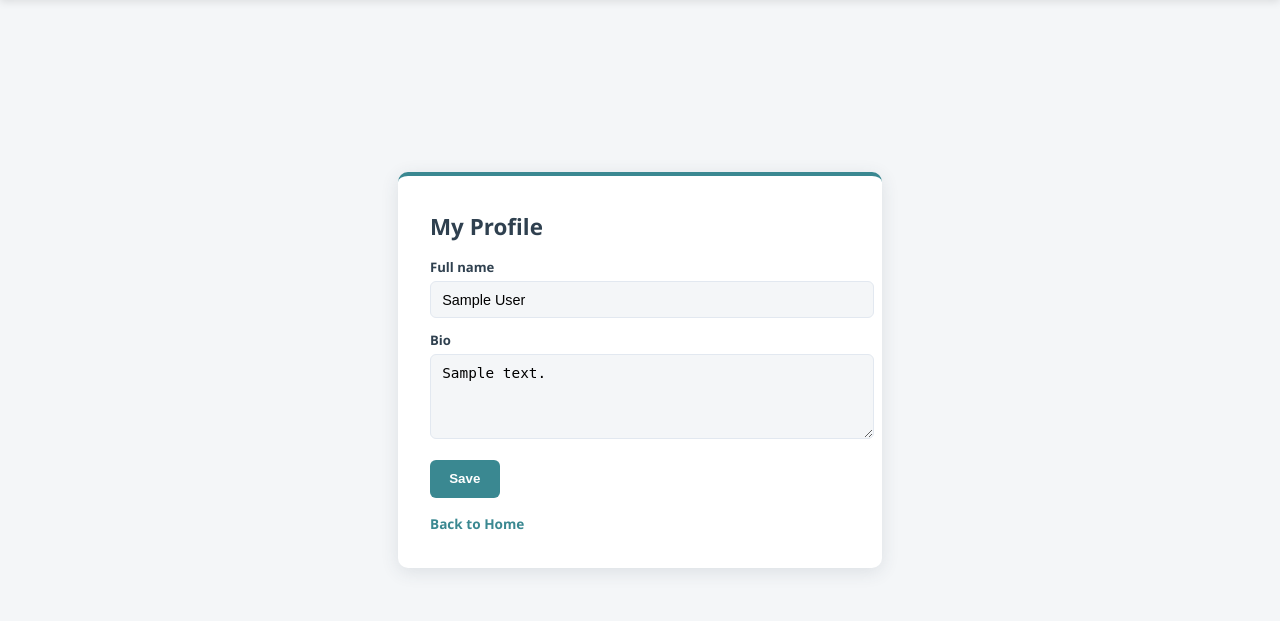
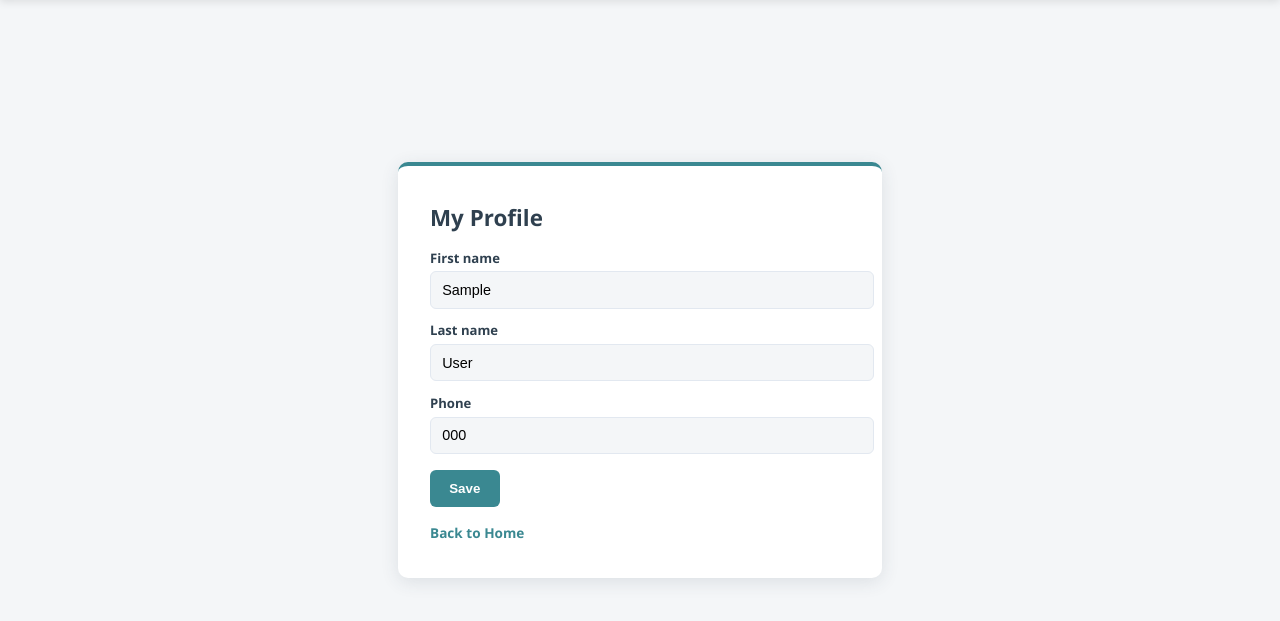
Before and after one commit to sjq-158/kith-django, a Django app: template templates/profiles/profile.html in a window 1280 px wide. Shown: the part 60-681 px from the top of the page. Run offline with Django 5.2, Linux system fonts and the light colour scheme; tables that the repository leaves empty hold one stand-in row (values such as "Sample post"); the template is opened without the code that fills it: values that come from a table or form of the project are taken from there, most other values are stand-ins (such as "Sample title", 1, 10 or a date in 2020).

Commit message:
feat(profiles): replace Profile with Admin, HeadPharmacist and Pharmacist models

```diff
--- a/apps/profiles/models.py
+++ b/apps/profiles/models.py
@@ -2,15 +2,63 @@
 
 # # Create your models here.
 
-# added
-from django.contrib.auth.models import User
+# added - 09292026
+from django.conf import settings
 from django.db import models
 
 
-class Profile(models.Model):
-    user = models.OneToOneField(User, on_delete=models.CASCADE)
-    full_name = models.CharField(max_length=150, blank=True)
-    bio = models.TextField(blank=True)
+class RoleProfile(models.Model):
+    user = models.OneToOneField(settings.AUTH_USER_MODEL, on_delete=models.CASCADE)
+    first_name = models.CharField(max_length=255, blank=True)
+    last_name = models.CharField(max_length=255, blank=True)
+
+    class Meta:
+        abstract = True
 
     def __str__(self):
-        return self.user.username
+        return f"{self.first_name} {self.last_name}".strip() or str(self.user)
+
+
+class Admin(RoleProfile):
+    phone_field = "admin_phone"
+
+    admin_id = models.AutoField(primary_key=True)
+    admin_phone = models.CharField(max_length=20, blank=True)
+
+    class Meta:
+        db_table = "admin"
+
+
+class HeadPharmacist(RoleProfile):
+    phone_field = "head_pharmacist_phone"
+
+    head_pharmacist_id = models.AutoField(primary_key=True)
+    license_number = models.CharField(max_length=100, blank=True)
+    head_pharmacist_phone = models.CharField(max_length=20, blank=True)
+
+    class Meta:
+        db_table = "head_pharmacist"
+
+
+class Pharmacist(RoleProfile):
+    phone_field = "pharmacist_phone"
+
+    pharmacist_id = models.AutoField(primary_key=True)
+    license_number = models.CharField(max_length=100, blank=True)
+    pharmacist_phone = models.CharField(max_length=20, blank=True)
+
+    class Meta:
+        db_table = "pharmacist"
+
+# # added - 09152026
+# from django.contrib.auth.models import User
+# from django.db import models
+
+
+# class Profile(models.Model):
+#     user = models.OneToOneField(User, on_delete=models.CASCADE)
+#     full_name = models.CharField(max_length=150, blank=True)
+#     bio = models.TextField(blank=True)
+
+#     def __str__(self):
+#         return self.user.username
--- a/templates/profiles/profile.html
+++ b/templates/profiles/profile.html
@@ -12,10 +12,16 @@
     <h1>My Profile</h1>
     <form method="post">
         {% csrf_token %}
-        <label for="full_name">Full name</label>
-        <input type="text" name="full_name" id="full_name" value="{{ profile.full_name }}">
-        <label for="bio">Bio</label>
-        <textarea name="bio" id="bio" rows="4">{{ profile.bio }}</textarea>
+                <label for="first_name">First name</label>
+        <input type="text" name="first_name" id="first_name" value="{{ profile.first_name }}">
+        <label for="last_name">Last name</label>
+        <input type="text" name="last_name" id="last_name" value="{{ profile.last_name }}">
+        <label for="phone">Phone</label>
+        <input type="text" name="phone" id="phone" value="{{ phone }}">
+        {% if has_license %}
+        <label for="license_number">License number</label>
+        <input type="text" name="license_number" id="license_number" value="{{ profile.license_number }}">
+        {% endif %}
         <button type="submit">Save</button>
     </form>
     <div class="switch-link"><a href="{% url 'home:home' %}">Back to Home</a></div>
```
Also changed, not shown: apps/profiles/admin.py (+12 -3 lines), apps/profiles/views.py (+47 -7 lines), apps/profiles/migrations/0001_initial.py.
